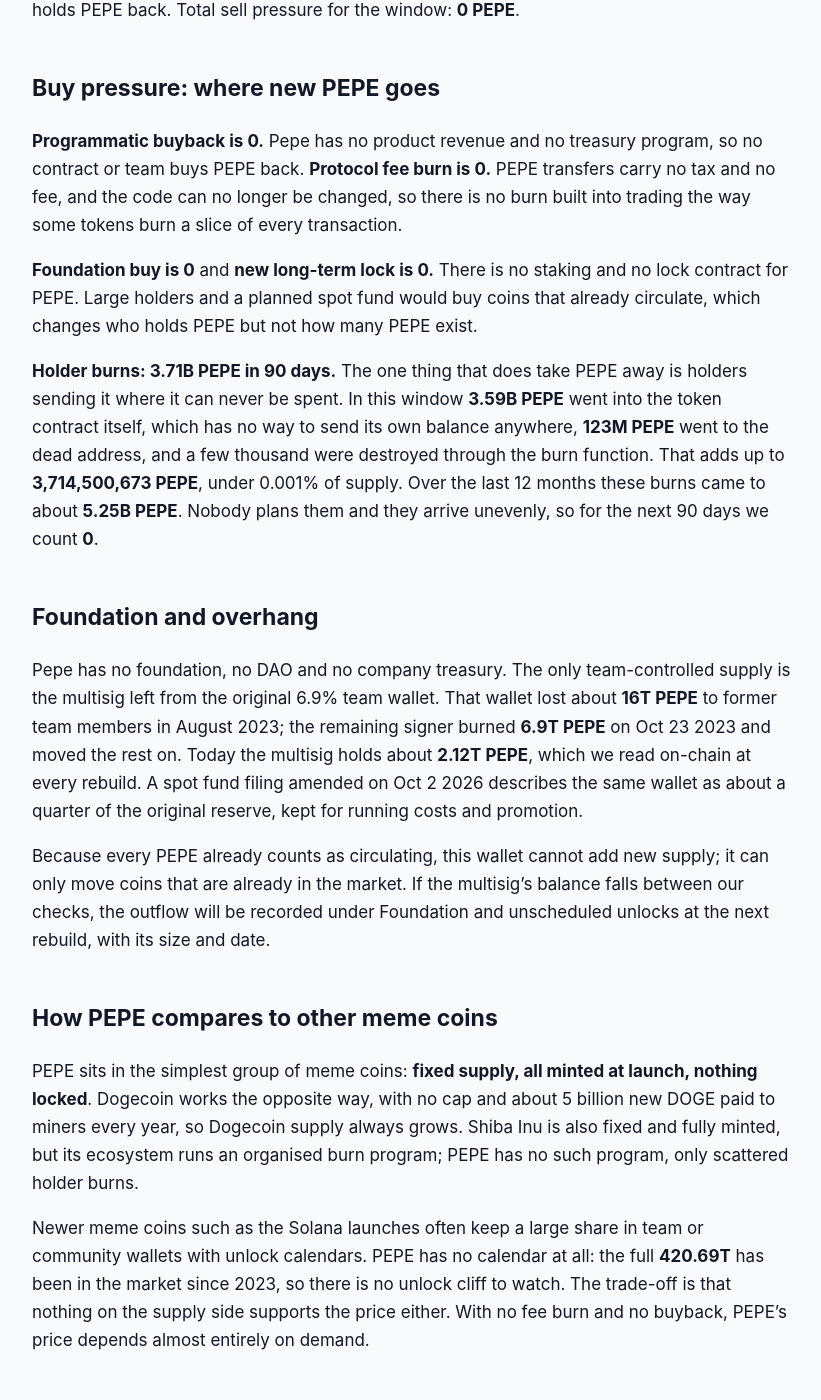
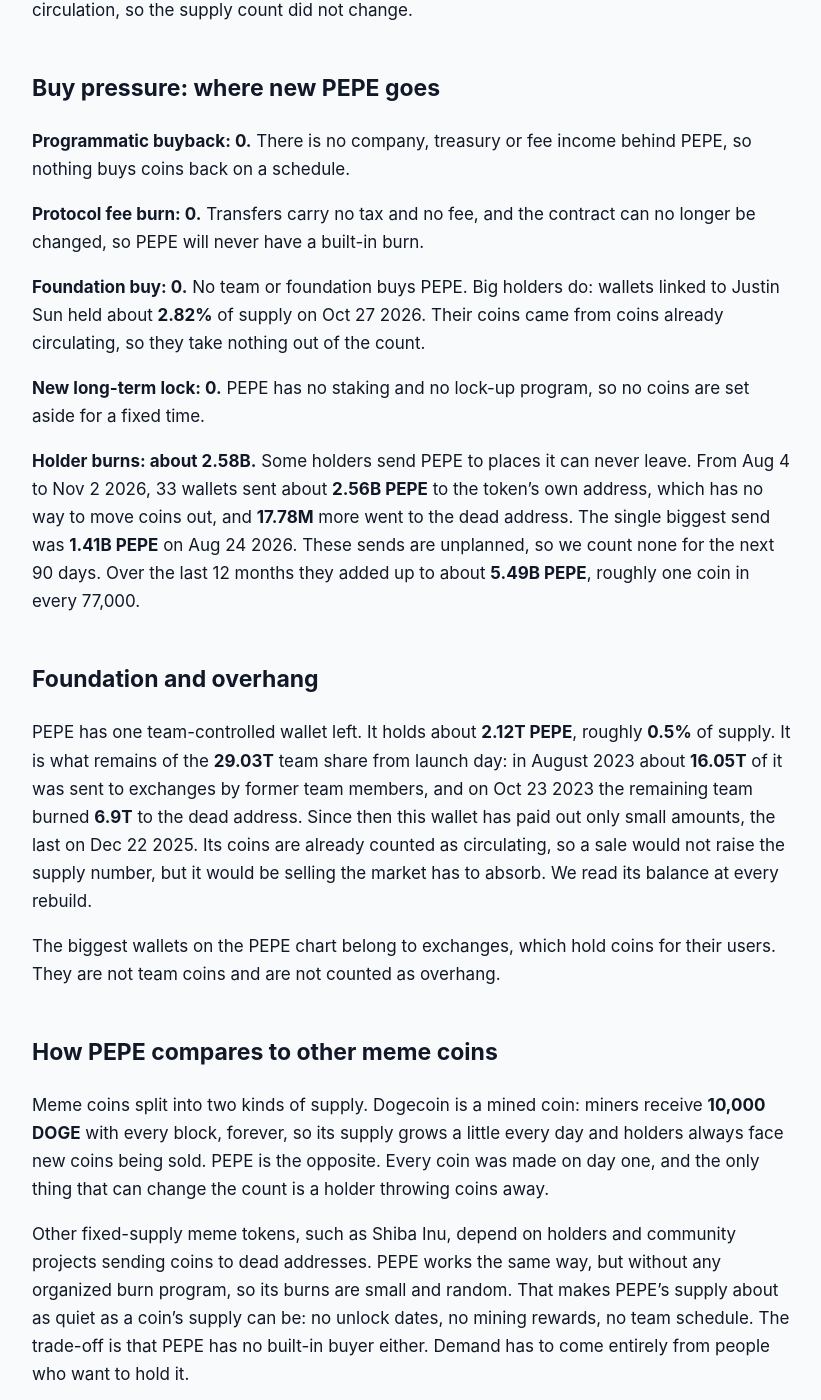
Before and after one commit to jeevansongmy-spec/mrnasdog-articles, a Jekyll site: the page built from crypto/pepe-pressure-framework.md, in a window 1280 px wide and 1400 px high, scrolled down 1278 px. Shown: the whole window, without its empty margins (228-1049 px from the left). Built offline with Jekyll 4.4.1, drawn with Linux system fonts in a browser that asks for light colours; some of the changed text lies outside the part shown.

Commit message:
publish: crypto/pepe-pressure-framework

```diff
--- a/crypto/pepe-pressure-framework.md
+++ b/crypto/pepe-pressure-framework.md
@@ -1,6 +1,6 @@
 ---
-title: "PEPE Inflation Analysis · October 2026 · Mixed flows · supply roughly steady"
-description: "PEPE supply is flat: no minting, no unlocks, and holders burned 3.71B PEPE in 90 days from a fixed 420.69T. Net 0.00% over 90 days, 0.00% expected next."
+title: "PEPE Inflation Analysis · November 2026 · Mixed flows · supply roughly steady"
+description: "PEPE supply is flat: no mint and no unlocks, while holders burned 2.58B PEPE in 90 days out of 420.69T made at launch. Net -0.0006%, 0.00% expected next."
 canonical_url: "https://mrnasdog.com/research/pepe/inflation"
 tags: ["crypto", "pepe", "memecoin", "ethereum"]
 published: true
@@ -10,58 +10,62 @@ published: true
 <!-- main-page -->
 This is the long supply read. For the signal, the price drivers and the questions people ask about Pepe, see [mrnasdog.com/research/pepe](https://mrnasdog.com/research/pepe).
 
-# PEPE Inflation Analysis · October 2026 · Mixed flows · supply roughly steady
+# PEPE Inflation Analysis · November 2026 · Mixed flows · supply roughly steady
 
-**PEPE supply is flat.** Between Jul 26 and Oct 24 2026 no new PEPE entered the market, because the Pepe contract cannot mint and nothing was ever put on a vesting schedule, while holders sent **3.71B PEPE** to places where it can never be spent. Against a fixed **420.69T PEPE** supply that is a net change of **0.00%** over 90 days, and we expect **0.00%** for the next 90 days. The hard ceiling is the supply itself: PEPE can only shrink, never grow.
+Pepe's supply is flat: from Aug 4 to Nov 2 2026 no new PEPE was made, and holders sent about **2.58B PEPE** where it can never be spent again, a change of **-0.0006%**. All **420.69T** PEPE were made on launch day in April 2023, the contract cannot make more, and there is no vesting, no buyback and no fee burn. Other trackers show **-0.05%** for the same 90 days, close to our figure, so the coin page carries no warning note.
 
 ## The verdict, in one paragraph
 
-On-chain, PEPE's 90-day net supply change is **0.00%** (a real figure of about −0.0009%, from **0** new PEPE against **3.71B PEPE** burned by holders). Other market trackers show **−0.10%** for the same 90 days, a difference of **0.10 percentage points**, which is small enough that no warning flag shows on the page. Their figure moves a little each day with price and market value even though the number of PEPE never changes. Next 90 days: **0.00%**. In one line, PEPE is a **fixed-supply meme coin with no issuance, no unlocks and only sporadic holder burns**.
+Over the 90 days to Nov 2 2026, PEPE supply moved by a net **-0.0006%**, which rounds to zero. New PEPE added: **0**. PEPE taken out for good by holders: **about 2.58B**, against a supply of **420.69T**. For the next 90 days we expect **0.00%**, because nothing is scheduled to add coins and the burns are unplanned. Other trackers read **-0.05%**, close to our figure, so no warning is shown. The label is simple: **mixed flows, supply roughly steady**. For PEPE that means the supply side will not push the price either way; whatever moves PEPE comes from the people buying and selling it.
 
 ## Sell pressure: where new PEPE comes from
 
-**Protocol inflation is 0.** The Pepe token on Ethereum created all **420.69T PEPE** once, at launch on Apr 14 2023. The contract has no mint function, its owner is the zero address, and it cannot call out to any other contract, so there is no path, now or later, by which a new PEPE can appear. Copies of PEPE on BNB Chain, Arbitrum and Avalanche are bridged versions of the same Ethereum coins, not extra supply.
+**Protocol inflation: 0.** The PEPE contract created all 420.69T coins once, when it was deployed on Apr 14 2023. The code has no mint function, and the owner key was handed over to nobody, so no person or vote can add a mint later. This is a fixed supply in the strict sense: it can only go down.
 
-**Vesting unlocks are 0.** PEPE launched with no presale, no investor round and no team vesting. On launch day **93.1%** went straight into the trading pool, whose liquidity tokens were burned, and **6.9%** went to a team multisig with no lock. Nothing is scheduled to unlock, ever.
+**Vesting unlocks: 0.** PEPE never had investors, a presale or a vesting plan. On launch day the deployer put **93.1%** of the coins into a trading pool and sent the other **6.9%** to a team wallet for exchange listings. Nothing is locked, so nothing is waiting to open.
 
-**Foundation and unscheduled unlocks are 0.** What is left of the team wallet sits in one multisig holding about **2.12T PEPE**, roughly 0.5% of supply. It held exactly the same balance on Jul 26 and on Oct 24 2026; its last payout was **42B PEPE** on Dec 22 2025. Every one of those coins is already counted as circulating, so even a sale would move coins inside the market rather than add new ones.
+**Foundation and unscheduled unlocks: 0.** The last team wallet still holds about **2.12T PEPE**. It sent nothing between Aug 4 and Nov 2 2026, and its last payout was on Dec 22 2025. Those coins already count as circulating, so even a sale would not add new supply; it would only be selling that buyers have to absorb.
 
-**Long-term locked or bankruptcy supply is 0.** No bankruptcy estate, court case or long lock holds PEPE back. Total sell pressure for the window: **0 PEPE**.
+**Long-term locked or bankruptcy: 0.** No court estate or bankrupt firm holds a PEPE pile waiting to be paid out. The hacker who broke into a Binance wallet on Oct 29 2026 sold about **7.77T PEPE** on Oct 30 2026. That was heavy selling, but those coins were already in circulation, so the supply count did not change.
 
 ## Buy pressure: where new PEPE goes
 
-**Programmatic buyback is 0.** Pepe has no product revenue and no treasury program, so no contract or team buys PEPE back. **Protocol fee burn is 0.** PEPE transfers carry no tax and no fee, and the code can no longer be changed, so there is no burn built into trading the way some tokens burn a slice of every transaction.
+**Programmatic buyback: 0.** There is no company, treasury or fee income behind PEPE, so nothing buys coins back on a schedule.
 
-**Foundation buy is 0** and **new long-term lock is 0.** There is no staking and no lock contract for PEPE. Large holders and a planned spot fund would buy coins that already circulate, which changes who holds PEPE but not how many PEPE exist.
+**Protocol fee burn: 0.** Transfers carry no tax and no fee, and the contract can no longer be changed, so PEPE will never have a built-in burn.
 
-**Holder burns: 3.71B PEPE in 90 days.** The one thing that does take PEPE away is holders sending it where it can never be spent. In this window **3.59B PEPE** went into the token contract itself, which has no way to send its own balance anywhere, **123M PEPE** went to the dead address, and a few thousand were destroyed through the burn function. That adds up to **3,714,500,673 PEPE**, under 0.001% of supply. Over the last 12 months these burns came to about **5.25B PEPE**. Nobody plans them and they arrive unevenly, so for the next 90 days we count **0**.
+**Foundation buy: 0.** No team or foundation buys PEPE. Big holders do: wallets linked to Justin Sun held about **2.82%** of supply on Oct 27 2026. Their coins came from coins already circulating, so they take nothing out of the count.
+
+**New long-term lock: 0.** PEPE has no staking and no lock-up program, so no coins are set aside for a fixed time.
+
+**Holder burns: about 2.58B.** Some holders send PEPE to places it can never leave. From Aug 4 to Nov 2 2026, 33 wallets sent about **2.56B PEPE** to the token's own address, which has no way to move coins out, and **17.78M** more went to the dead address. The single biggest send was **1.41B PEPE** on Aug 24 2026. These sends are unplanned, so we count none for the next 90 days. Over the last 12 months they added up to about **5.49B PEPE**, roughly one coin in every 77,000.
 
 ## Foundation and overhang
 
-Pepe has no foundation, no DAO and no company treasury. The only team-controlled supply is the multisig left from the original 6.9% team wallet. That wallet lost about **16T PEPE** to former team members in August 2023; the remaining signer burned **6.9T PEPE** on Oct 23 2023 and moved the rest on. Today the multisig holds about **2.12T PEPE**, which we read on-chain at every rebuild. A spot fund filing amended on Oct 2 2026 describes the same wallet as about a quarter of the original reserve, kept for running costs and promotion.
+PEPE has one team-controlled wallet left. It holds about **2.12T PEPE**, roughly **0.5%** of supply. It is what remains of the **29.03T** team share from launch day: in August 2023 about **16.05T** of it was sent to exchanges by former team members, and on Oct 23 2023 the remaining team burned **6.9T** to the dead address. Since then this wallet has paid out only small amounts, the last on Dec 22 2025. Its coins are already counted as circulating, so a sale would not raise the supply number, but it would be selling the market has to absorb. We read its balance at every rebuild.
 
-Because every PEPE already counts as circulating, this wallet cannot add new supply; it can only move coins that are already in the market. If the multisig's balance falls between our checks, the outflow will be recorded under Foundation and unscheduled unlocks at the next rebuild, with its size and date.
+The biggest wallets on the PEPE chart belong to exchanges, which hold coins for their users. They are not team coins and are not counted as overhang.
 
 ## How PEPE compares to other meme coins
 
-PEPE sits in the simplest group of meme coins: **fixed supply, all minted at launch, nothing locked**. Dogecoin works the opposite way, with no cap and about 5 billion new DOGE paid to miners every year, so Dogecoin supply always grows. Shiba Inu is also fixed and fully minted, but its ecosystem runs an organised burn program; PEPE has no such program, only scattered holder burns.
+Meme coins split into two kinds of supply. Dogecoin is a mined coin: miners receive **10,000 DOGE** with every block, forever, so its supply grows a little every day and holders always face new coins being sold. PEPE is the opposite. Every coin was made on day one, and the only thing that can change the count is a holder throwing coins away.
 
-Newer meme coins such as the Solana launches often keep a large share in team or community wallets with unlock calendars. PEPE has no calendar at all: the full **420.69T** has been in the market since 2023, so there is no unlock cliff to watch. The trade-off is that nothing on the supply side supports the price either. With no fee burn and no buyback, PEPE's price depends almost entirely on demand.
+Other fixed-supply meme tokens, such as Shiba Inu, depend on holders and community projects sending coins to dead addresses. PEPE works the same way, but without any organized burn program, so its burns are small and random. That makes PEPE's supply about as quiet as a coin's supply can be: no unlock dates, no mining rewards, no team schedule. The trade-off is that PEPE has no built-in buyer either. Demand has to come entirely from people who want to hold it.
 
 ## What to watch in the next 90 days
 
-**The team multisig.** About 2.12T PEPE has not moved since Dec 22 2025; any transfer out would be the first in ten months and would show at the next rebuild.
+**The planned US PEPE fund.** A fund manager updated its filing for a spot PEPE fund on Oct 2 2026, and it is still waiting for approval. If it launches, it would buy coins that already circulate, so the supply count would not change, but new buyers would arrive.
 
-**The planned spot PEPE fund.** Its registration was amended on Oct 2 2026 and still has no start date. If it launches, it would buy PEPE already in the market and hold it, which changes demand, not supply.
+**The team wallet.** The last team wallet holds about **2.12T PEPE** and last paid out on Dec 22 2025. A large move from it would be the clearest new selling to watch.
 
-**Large holder moves.** A wallet some watchers link to a well-known crypto founder took in **7.2T PEPE** on Oct 17 2026. Moves like this shift who holds PEPE, not how many exist.
+**The Binance hacker's wallets.** After the Oct 29 2026 break-in, about **7.77T PEPE** was sold on Oct 30 2026. Any further sales from the same wallets would be selling, not new supply.
 
-**A one-off burn.** A single large burn, like the 6.9T PEPE burned in October 2023, would show as a buy-side entry. None is announced.
+**Wallets linked to Justin Sun.** They held about **2.82%** of supply on Oct 27 2026. A big holder moving coins to exchanges is worth watching, even though it never changes the supply count.
 
 ## Summary
 
-PEPE is a fixed-supply meme coin: all **420.69T PEPE** exist already, the contract cannot mint, and nothing vests. In the 90 days to Oct 24 2026 no new PEPE reached the market and holders burned **3.71B PEPE**, for a net change of **0.00%**, with **0.00%** expected next. The main supply risk is the team multisig's **2.12T PEPE**, which is already counted as circulating, and the ceiling is the supply itself: PEPE can never grow, only shrink.
+PEPE's supply is fixed at the **420.69T** coins made on launch day in April 2023, and the contract cannot make more. From Aug 4 to Nov 2 2026 holders burned about **2.58B PEPE**, so supply moved by **-0.0006%**, which is flat. The only team wallet left holds about **2.12T PEPE**, already counted as circulating, and it did not move in the window. For PEPE, the supply side is quiet, and price depends on how much people want to hold it.
 
 ---
 
-*MrNasDog Pressure Framework analysis of PEPE, Metric 1 — Inflation. Data + explanation only. Not financial advice. Checked Oct 24 2026.*
+*MrNasDog Pressure Framework analysis of PEPE, Metric 1 — Inflation. Data + explanation only. Not financial advice. Checked Nov 2 2026.*
```
